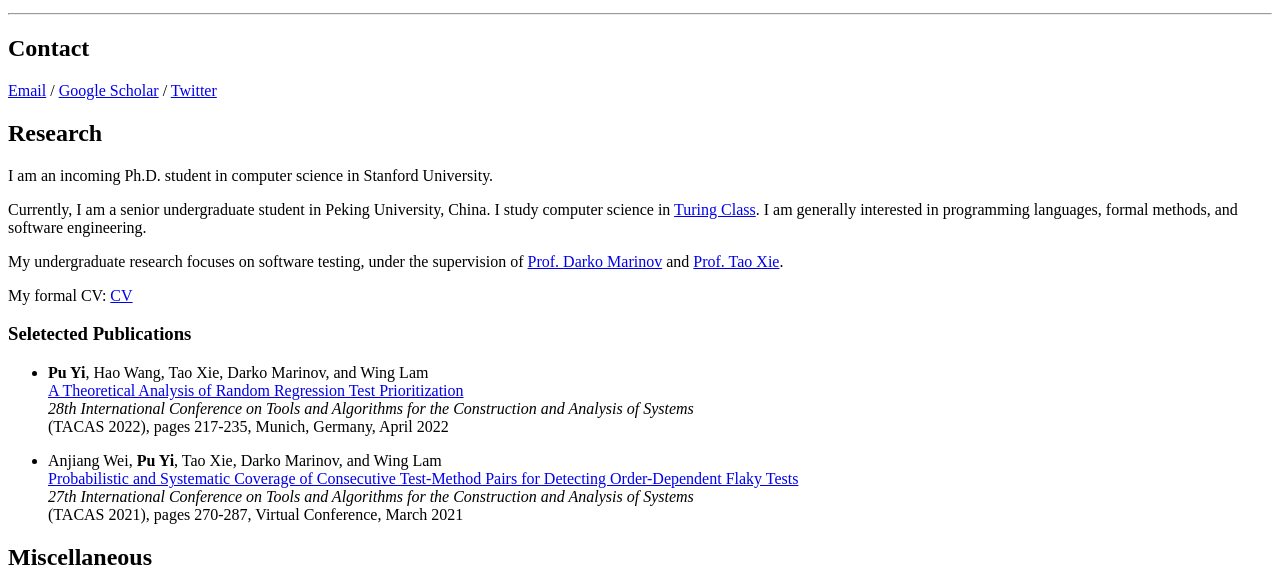
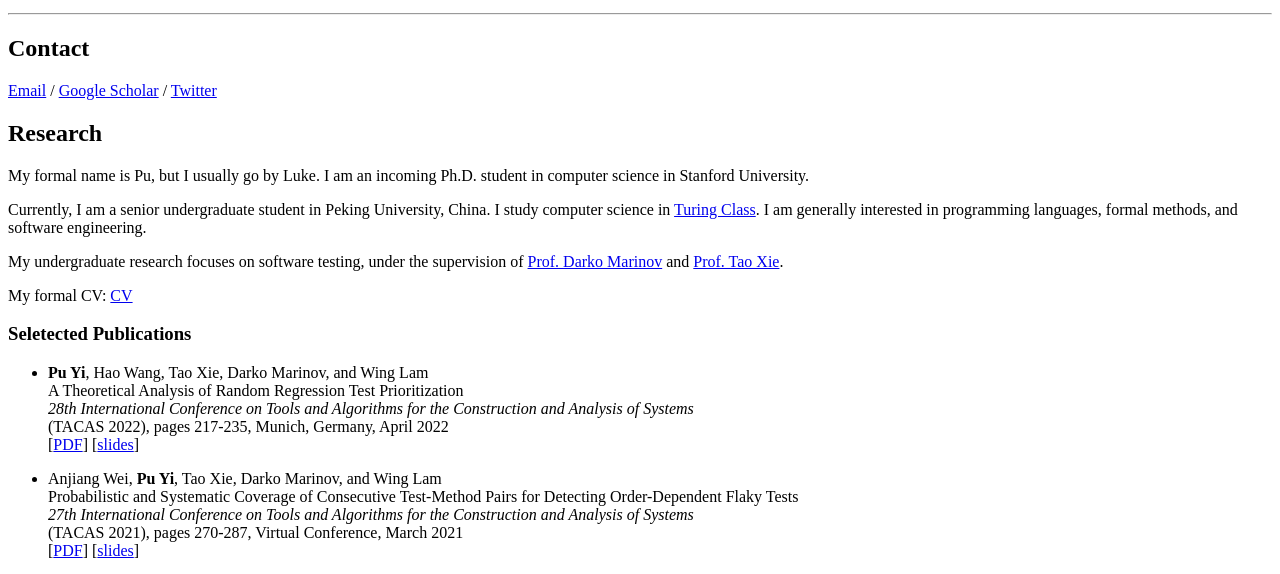
Before and after one commit to y553546436/y553546436.github.io, a plain HTML site: page index.html in a window 1280 px wide. Shown: the part 272-846 px from the top of the page. Drawn offline with Linux system fonts and the light colour scheme.

Commit message:
update slides, CV

```diff
--- a/index.html
+++ b/index.html
@@ -11,7 +11,7 @@
         <h2>Contact</h2>
         <p><a href="mailto:lukeyi@stanford.edu">Email</a> / <a href="https://scholar.google.com/citations?hl=en&user=WNTPtboAAAAJ">Google Scholar</a> / <a href="https://twitter.com/PuLukeYi">Twitter</a></p>
         <h2>Research</h2>
-        <p>I am an incoming Ph.D. student in computer science in Stanford University.</p>
+        <p>My formal name is Pu, but I usually go by Luke. I am an incoming Ph.D. student in computer science in Stanford University.</p>
         <p>Currently, I am a senior undergraduate student in Peking University, China. I study computer science in <a href="https://cfcs.pku.edu.cn/english/research/turing_program/introduction1/index.htm">Turing Class</a>. I am generally interested in programming languages, formal methods, and software engineering.</p>
         <p>My undergraduate research focuses on software testing, under the supervision of <a href="http://mir.cs.illinois.edu/marinov">Prof. Darko Marinov</a> and <a href="https://taoxiease.github.io">Prof. Tao Xie</a>.</p>
         <p>My formal CV: <a href="files/CV.pdf">CV</a></p>
@@ -19,15 +19,17 @@
         <ul>
             <li>
                 <b>Pu Yi</b>, Hao Wang, Tao Xie, Darko Marinov, and Wing Lam<br>
-                <a href="https://y553546436.github.io/files/YiETAL22RandomRTP.pdf">A Theoretical Analysis of Random Regression Test Prioritization</a><br>
+                A Theoretical Analysis of Random Regression Test Prioritization<br>
             <i>28th International Conference on Tools and Algorithms for the Construction and Analysis of Systems</i><br>
-            (TACAS 2022), pages 217-235, Munich, Germany, April 2022
+            (TACAS 2022), pages 217-235, Munich, Germany, April 2022<br>
+            [<a href="https://y553546436.github.io/files/YiETAL22RandomRTP.pdf">PDF</a>] [<a href="https://y553546436.github.io/files/YiETAL22RandomRTP.pptx">slides</a>]
             <p>
             <li>
                 Anjiang Wei, <b>Pu Yi</b>, Tao Xie, Darko Marinov, and Wing Lam<br>
-                <a href="https://y553546436.github.io/files/WeiETAL21TestPairs.pdf">Probabilistic and Systematic Coverage of Consecutive Test-Method Pairs for Detecting Order-Dependent Flaky Tests</a><br>
+                Probabilistic and Systematic Coverage of Consecutive Test-Method Pairs for Detecting Order-Dependent Flaky Tests<br>
             <i>27th International Conference on Tools and Algorithms for the Construction and Analysis of Systems</i><br>
-            (TACAS 2021), pages 270-287, Virtual Conference, March 2021
+            (TACAS 2021), pages 270-287, Virtual Conference, March 2021<br>
+            [<a href="https://y553546436.github.io/files/WeiETAL21TestPairs.pdf">PDF</a>] [<a href="https://y553546436.github.io/files/NIO-ICSE2022.pptx">slides</a>]
         </ul>
         <h2>Miscellaneous</h2>
         I participated programming contests (Olympiad in Informatics in China) in my high school and have stayed in the community ever since. I served as the president of the Peking University Student Algorithm Association (PKUSAA) for a year, where we organized the biggest programming contests in PKU. I also help train high school students for programming contests from time to time.<br>
```
Also changed, not shown: 3 other files.
